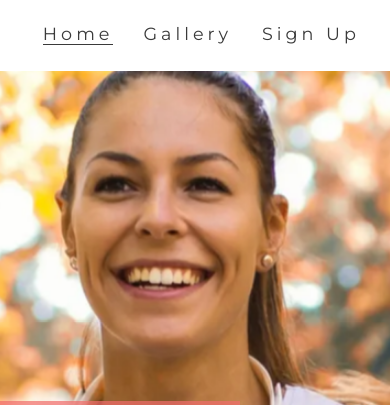
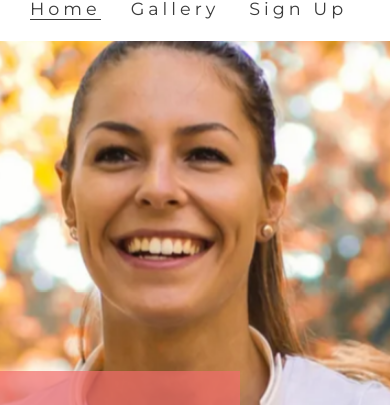
Before and after one commit to Georgette-Lumbe/love-running, a plain HTML site: page index.html in a window 390 px wide. Shown: the part 79-484 px from the top of the page. Drawn offline with nearby package versions, Linux system fonts and the light colour scheme.

Commit message:
Style menu area for screens 950px wide and down

```diff
--- a/assets/css/style.css
+++ b/assets/css/style.css
@@ -246,3 +246,15 @@ footer {
         display: none;
     }
 }
+
+/*For medium screens size from 950px wide and down*/
+
+@media  screen and (max-width: 950px) {
+    #menu {
+        float: left;
+        clear: left;
+        margin-left: 30px;
+        margin-bottom: 20px;
+        line-height: 25px;
+    }
+}
```
